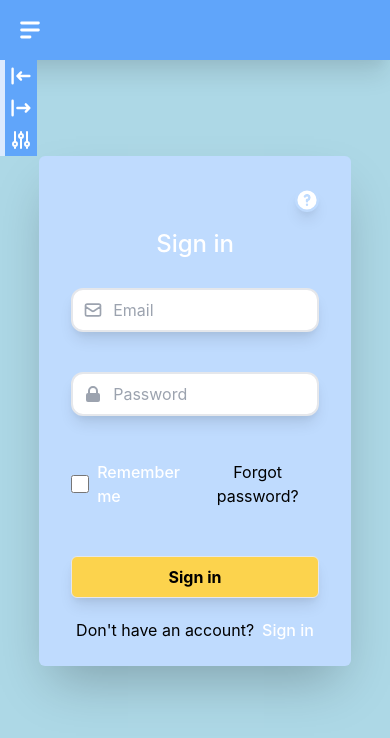
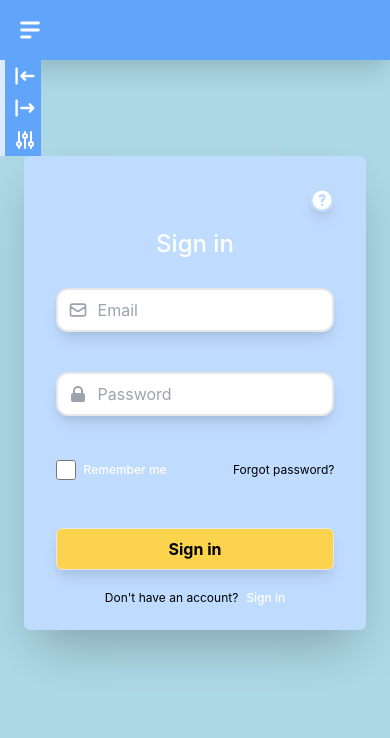
Before and after one commit to Naytin/todoList, a React (Create React App) app: page /#/login in a window 390 px wide. Shown: the top 738 px of the page. Built offline with nearby package versions, Linux system fonts and the light colour scheme; no server answers.

Commit message:
add links for menu, fix style bugs - font in login form

```diff
--- a/package.json
+++ b/package.json
@@ -20,12 +20,9 @@
     "formik": "^2.2.9",
     "node-sass": "4.14.1",
     "react": "^17.0.1",
-    "react-dom": "^17.0.1",
-    "react-redux": "^7.2.2",
     "react-router-dom": "^5.2.0",
     "react-scripts": "4.0.1",
     "redux": "^4.0.5",
-    "redux-thunk": "^2.3.0",
     "typescript": "^4.0.3",
     "uuid": "^8.3.2",
     "web-vitals": "^0.2.4"
--- a/src/app/App.tsx
+++ b/src/app/App.tsx
@@ -48,7 +48,7 @@ function App() {
                     {menu ? icons.closeMenu : icons.openMenu}
                 </button>
                 <nav className='mt-2  absolute -bottom-22 left-0 z-0'>
-                    <ul className={` text-lg cursor-pointer transition duration-500 transform
+                    <ul className={`text-lg cursor-pointer transition duration-500 transform
                     ${menu ? '-translate-x-0' : '-translate-x-20'}`}>
 
                         {!isLoggedIn && <ItemMenu text='Login' >{icons.login}</ItemMenu>}
@@ -91,7 +91,7 @@ const ItemMenu = ({text, onclick, children, ...props}: ItemMenuType) => {
     return (
         <li onClick={onclick} className='flex justify-between items-center pl-2 hover:text-white bg-blue-100 hover:bg-blue-200 transition
         duration-500 transform hover:translate-x-2'>{text}
-            <span  className='ml-2 p-1 bg-blue-400 text-white'>
+            <span  className='pl-2 ml-2 p-1 bg-blue-400 text-white'>
                 {children}
             </span>
         </li>
--- a/src/features/Login/Login.tsx
+++ b/src/features/Login/Login.tsx
@@ -68,7 +68,7 @@ export const Login = () => {
 
     return (
         <div className='flex justify-center items-center mt-8'>
-            <div className='w-10/12 sm:w-96 p-8 rounded-md bg-blue-200 flex flex-col items-center justify-center
+            <div className='w-11/12 sm:w-96 p-8 rounded-md bg-blue-200 flex flex-col items-center justify-center
             shadow-2xl relative'>
                 <InfoBox/>
                 <h3 className='font-medium text-white text-2xl my-4'>Sign in</h3>
@@ -107,17 +107,17 @@ export const Login = () => {
                                    type="checkbox"
                                    {...formik.getFieldProps('rememberMe')}
                             />
-                            <label htmlFor="remember" className='ml-2 font-medium text-white'>Remember me</label>
+                            <label htmlFor="remember" className='ml-2 font-medium text-xs sm:text-base text-white'>Remember me</label>
                         </div>
-                        <button >Forgot password?</button>
+                        <button className='text-xs sm:text-base'>Forgot password?</button>
                     </div>
                     <button className="font-bold hover:text-white shadow-lg w-full mb-5 mt-12 py-2 px-5 bg-yellow-300
                     hover:bg-yellow-400 border rounded-md transition duration-500
                     ease-in-out">Sign in
                     </button>
                     <div className='flex justify-center items-center'>
-                        <p>Don't have an account?</p>
-                        <button className='ml-2 font-medium text-white'>Sign in</button>
+                        <p className='text-xs sm:text-base'>Don't have an account?</p>
+                        <button className='ml-2  text-xs sm:text-base font-medium text-white'>Sign in</button>
                     </div>
                 </form>
             </div>
```
Also changed, not shown: 1 other file (tests, documents, lock files or other folders).
